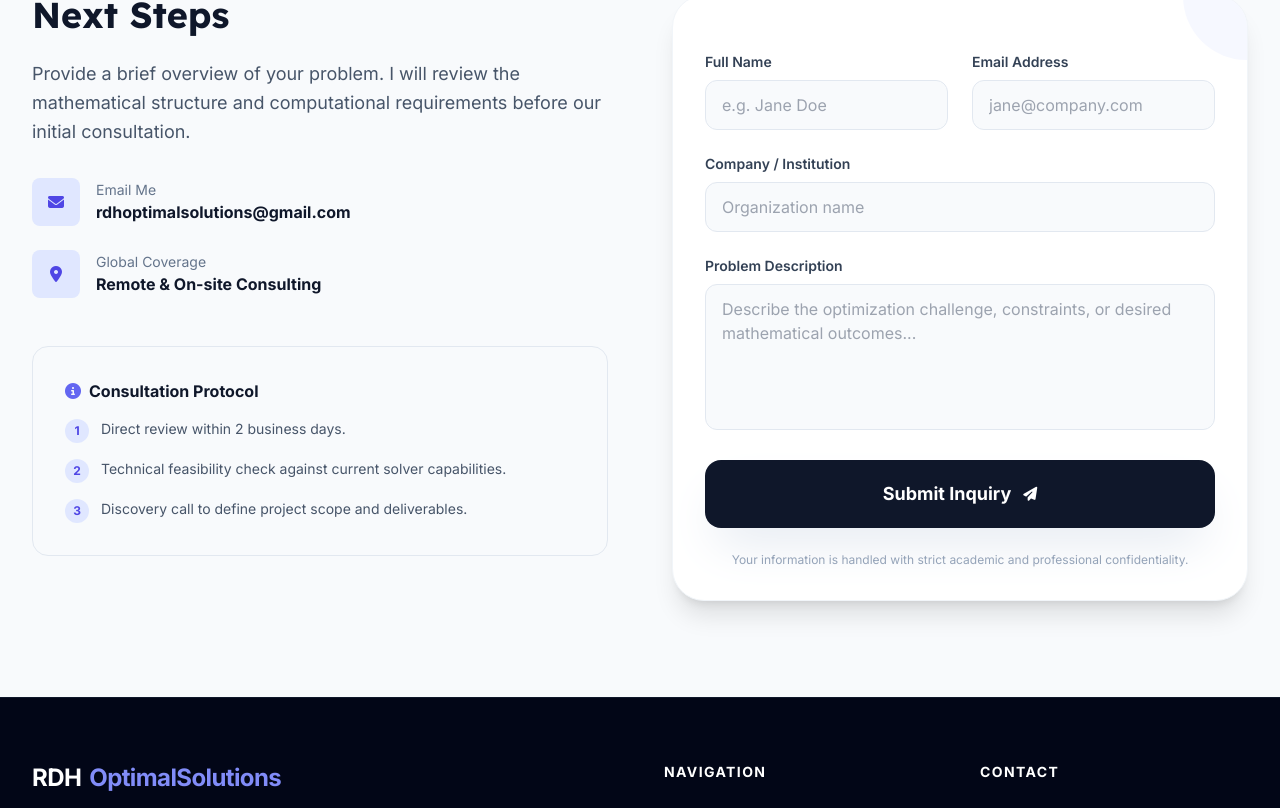
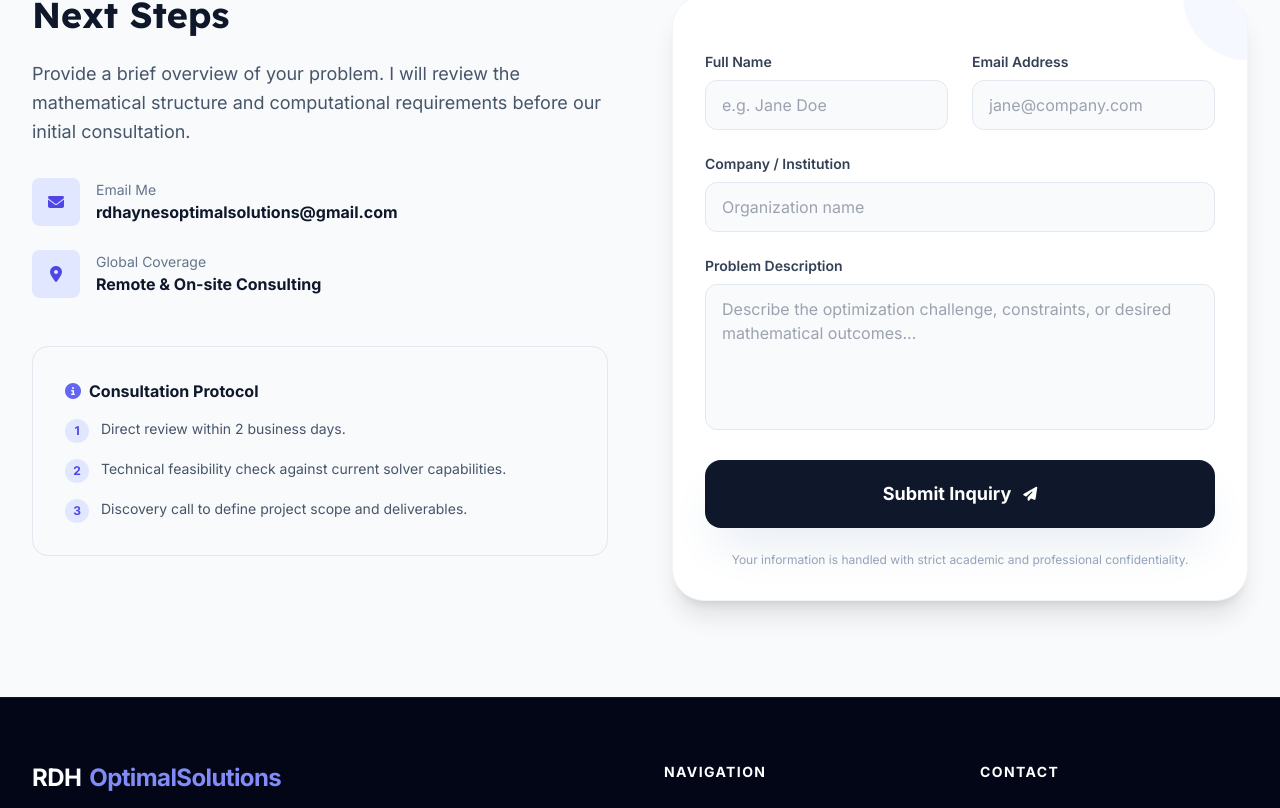
Before and after one commit to rhaynes74/OptimaSolutions, a React (Vite) app: page / in a window 1280 px wide. Shown: the part 4672-5480 px from the top of the page. Built offline with nearby package versions, Linux system fonts and the light colour scheme.

Commit message:
changed email address

```diff
--- a/components/ContactForm.tsx
+++ b/components/ContactForm.tsx
@@ -112,7 +112,7 @@ const ContactForm: React.FC<ContactFormProps> = ({ isStandalone }) => {
               </div>
               <div>
                 <p className="text-sm text-slate-500">Email Me</p>
-                <p className="font-bold text-slate-900">rdhoptimalsolutions@gmail.com</p>
+                <p className="font-bold text-slate-900">rdhaynesoptimalsolutions@gmail.com</p>
               </div>
             </div>
             <div className="flex items-center gap-4">
--- a/components/Footer.tsx
+++ b/components/Footer.tsx
@@ -35,7 +35,7 @@ const Footer: React.FC = () => {
             <ul className="space-y-4 text-sm">
               <li className="flex items-start gap-3">
                 <i className="fas fa-envelope text-indigo-500 mt-1"></i>
-                <span>rdhoptimalsolutions@gmail.com</span>
+                <span>rdhaynesoptimalsolutions@gmail.com</span>
               </li>
               <li className="flex items-start gap-3">
                 <i className="fas fa-map-marker-alt text-indigo-500 mt-1"></i>
```
